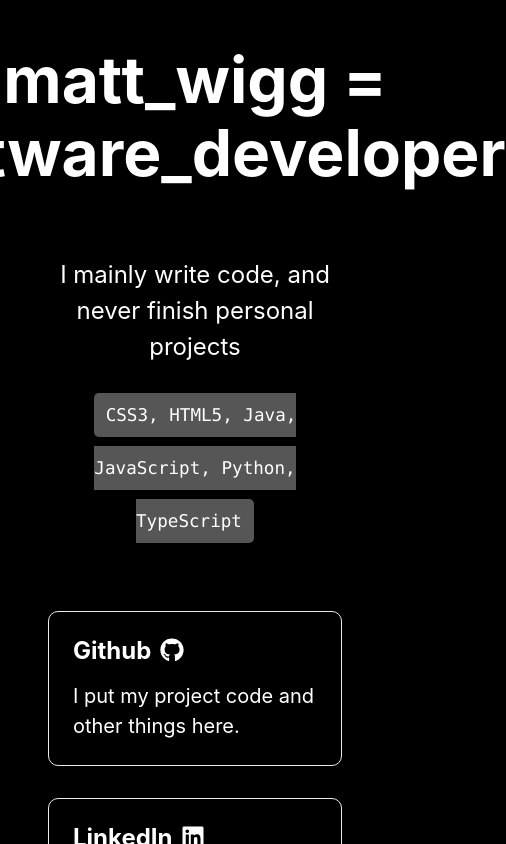
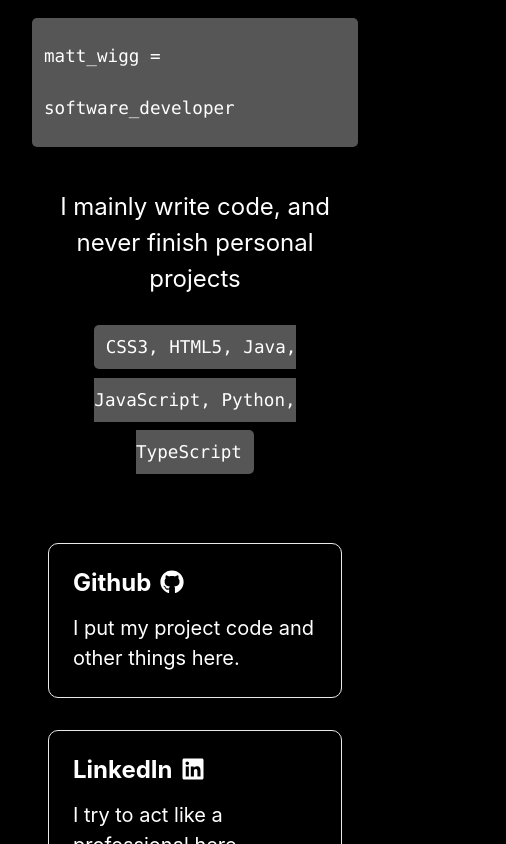
Before and after one commit to Matt-Wigg/matt-wigg, a Next.js app: page / in a window 390 px wide. Shown: the top 844 px of the page, 506 px wide, since content can reach past the window. Built offline with nearby package versions, Linux system fonts and the light colour scheme.

Commit message:
fixes title overlap on small screens

```diff
--- a/pages/index.js
+++ b/pages/index.js
@@ -22,9 +22,7 @@ export default function Home() {
         <link rel="icon" href="/favicon.ico" />
       </Head>
       <main className={styles.main}>
-        <h1 className={styles.title}>
-          <a>matt_wigg = software_developer</a>
-        </h1>
+          <p className={styles.code}>matt_wigg = software_developer</p>
         <p className={styles.description}>
           I mainly write code, and never finish personal projects
           <p>
```
